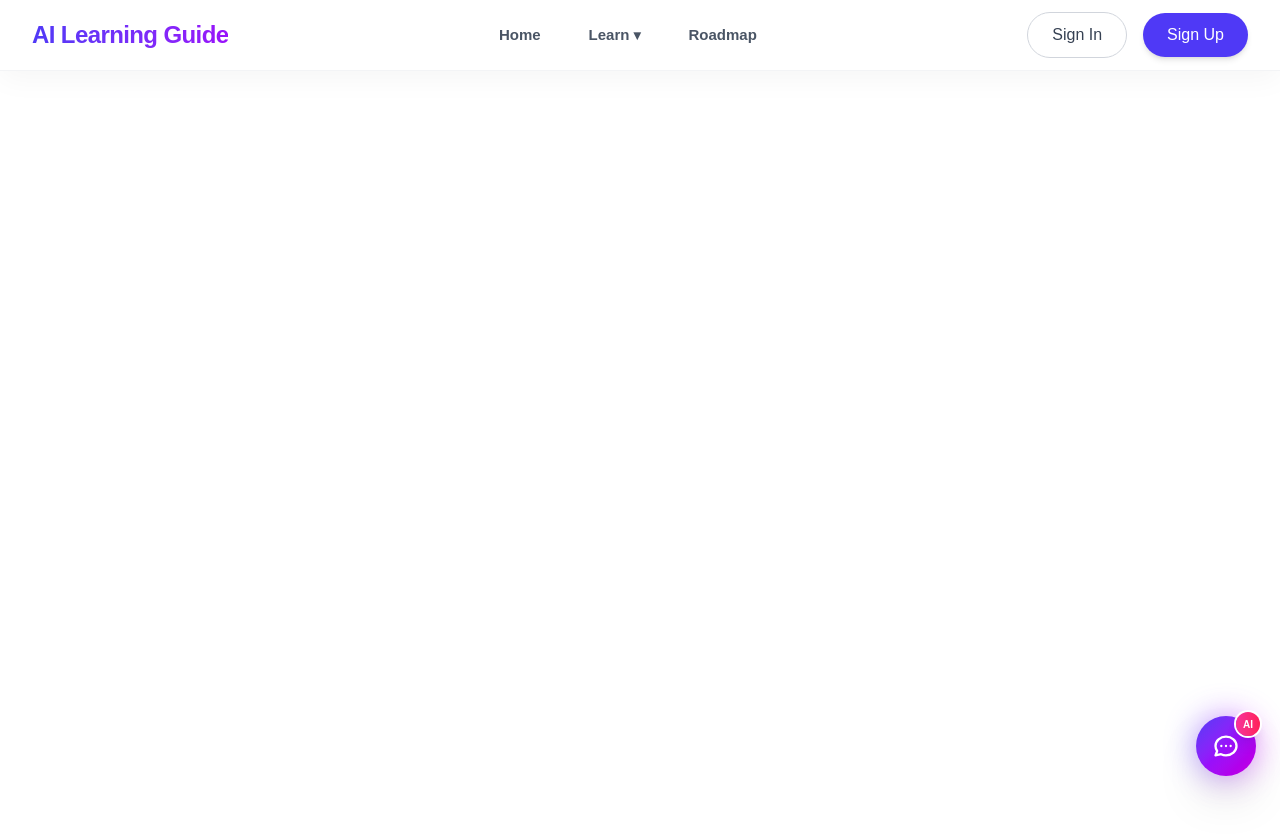
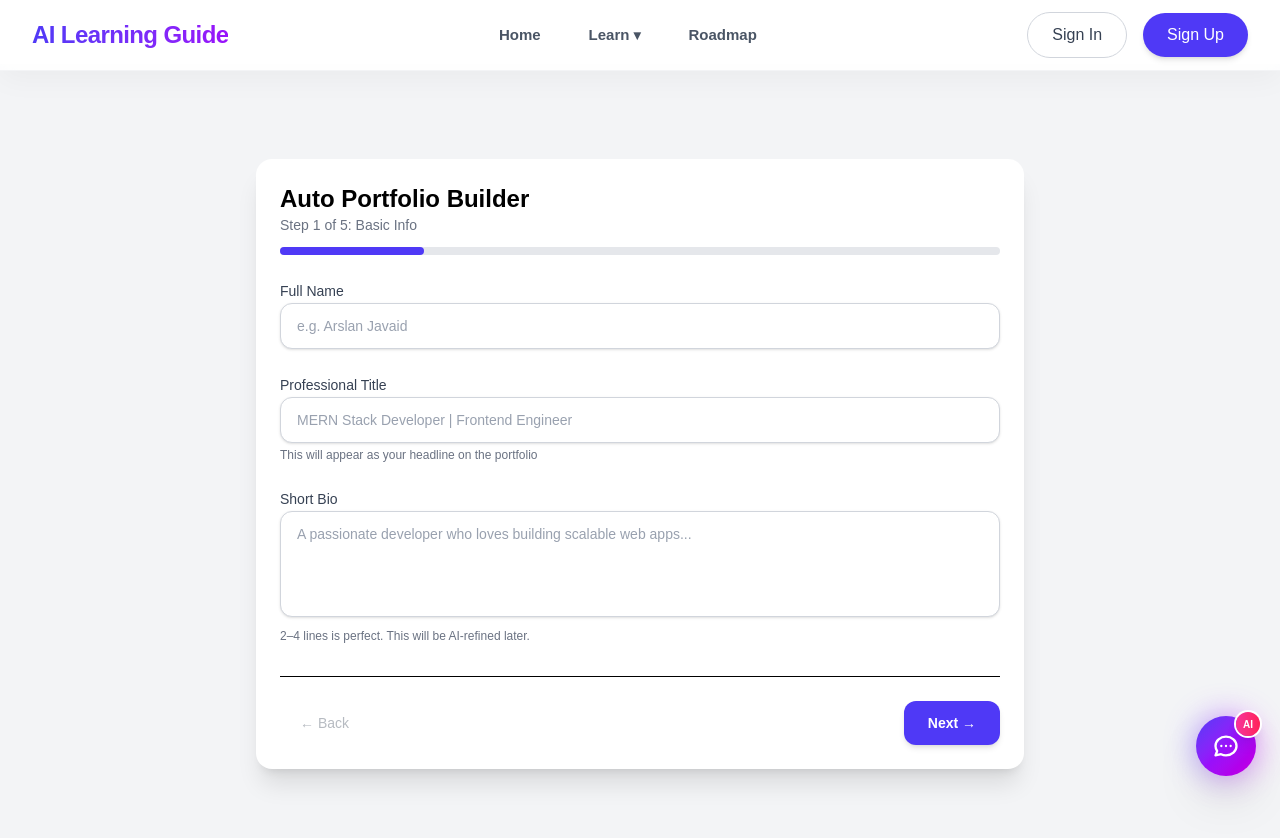
Before and after one commit to Arslanj9/AI_LearningApp_MERN, a React (Vite) app in the folder frontend/: page /portfolio-builder in a window 1280 px wide. Shown: the top 838 px of the page. Before the commit the page ends 800 px from the top, so only its background shows below. Built offline with nearby package versions, Linux system fonts and the light colour scheme.

Commit message:
Working on Portfolio Builder

```diff
--- a/frontend/src/App.jsx
+++ b/frontend/src/App.jsx
@@ -7,7 +7,7 @@ import Home from "./pages/Home";
 import Roadmap from "./pages/Roadmap";
 import Chatbot from './components/chatBot';
 import ChatWidget from './components/ChatWidget';
-
+import AutoPortfolioBuilder from "./pages/AutoPortfolioBuilder";
 
 // Domains
 import Domains from "./pages/Domains";
@@ -32,6 +32,8 @@ function App() {
           <Route path="/roadmap" element={<Roadmap />} />
           <Route path="/roadmap/python" element={<Python />} />
           <Route path="/chatbot" element={<Chatbot />} />
+          <Route path="/portfolio-builder" element={<AutoPortfolioBuilder />} />
+
 
           {/* Domain Pages */}
           <Route path="/domains/:domain" element={<Domains />} />
--- a/frontend/src/pages/AutoPortfolioBuilder.jsx
+++ b/frontend/src/pages/AutoPortfolioBuilder.jsx
@@ -35,27 +35,72 @@ export default function AutoPortfolioBuilder() {
 
                 {/* Step Content */}
                 {step === 0 && (
-          <div className="space-y-4">
+                    <div className="space-y-6">
+                        {/* Full Name */}
+                        <div className="space-y-1">
+                            <label className="text-sm font-medium text-gray-700">
+                                Full Name
+                            </label>
                             <input
-              className="input"
-              placeholder="Full Name"
+                                type="text"
+                                placeholder="e.g. Arslan Javaid"
                                 value={formData.fullName}
-              onChange={(e) => setFormData({ ...formData, fullName: e.target.value })}
-            />
-            <input
-              className="input"
-              placeholder="Professional Title (e.g. MERN Stack Developer)"
-              value={formData.title}
-              onChange={(e) => setFormData({ ...formData, title: e.target.value })}
-            />
-            <textarea
-              className="input"
-              placeholder="Short Bio"
-              value={formData.bio}
-              onChange={(e) => setFormData({ ...formData, bio: e.target.value })}
+                                onChange={(e) =>
+                                    setFormData({ ...formData, fullName: e.target.value })
+                                }
+                                className="w-full rounded-xl border border-gray-300 bg-white px-4 py-3
+                   text-sm placeholder-gray-400 shadow-sm
+                   focus:border-indigo-500 focus:ring-2 focus:ring-indigo-500/20
+                   transition"
                             />
                         </div>
+
+                        {/* Professional Title */}
+                        <div className="space-y-1">
+                            <label className="text-sm font-medium text-gray-700">
+                                Professional Title
+                            </label>
+                            <input
+                                type="text"
+                                placeholder="MERN Stack Developer | Frontend Engineer"
+                                value={formData.title}
+                                onChange={(e) =>
+                                    setFormData({ ...formData, title: e.target.value })
+                                }
+                                className="w-full rounded-xl border border-gray-300 bg-white px-4 py-3
+                   text-sm placeholder-gray-400 shadow-sm
+                   focus:border-indigo-500 focus:ring-2 focus:ring-indigo-500/20
+                   transition"
+                            />
+                            <p className="text-xs text-gray-500">
+                                This will appear as your headline on the portfolio
+                            </p>
+                        </div>
+
+                        {/* Bio */}
+                        <div className="space-y-1">
+                            <label className="text-sm font-medium text-gray-700">
+                                Short Bio
+                            </label>
+                            <textarea
+                                rows={4}
+                                placeholder="A passionate developer who loves building scalable web apps..."
+                                value={formData.bio}
+                                onChange={(e) =>
+                                    setFormData({ ...formData, bio: e.target.value })
+                                }
+                                className="w-full rounded-xl border border-gray-300 bg-white px-4 py-3
+                   text-sm placeholder-gray-400 shadow-sm resize-none
+                   focus:border-indigo-500 focus:ring-2 focus:ring-indigo-500/20
+                   transition"
+                            />
+                            <p className="text-xs text-gray-500">
+                                2–4 lines is perfect. This will be AI-refined later.
+                            </p>
+                        </div>
+                    </div>
                 )}
+
 
                 {step === 1 && (
                     <div>
@@ -151,12 +196,43 @@ export default function AutoPortfolioBuilder() {
                 )}
 
                 {/* Navigation */}
-        <div className="flex justify-between mt-6">
-          <button onClick={back} disabled={step === 0} className="btn-secondary">Back</button>
-          <button onClick={next} className="btn-primary">
-            {step === steps.length - 1 ? "Generate Portfolio" : "Next"}
+                <div className="mt-8 flex items-center justify-between border-t pt-6">
+                    {/* Back Button */}
+                    <button
+                        onClick={back}
+                        disabled={step === 0}
+                        className="inline-flex items-center gap-2 rounded-xl px-5 py-2.5 text-sm font-medium
+               text-gray-600 transition
+               hover:bg-gray-100
+               focus:outline-none focus:ring-2 focus:ring-gray-300
+               disabled:cursor-not-allowed disabled:opacity-40 cursor-pointer"
+                    >
+                        ← Back
+                    </button>
+
+                    {/* Next / Generate Button */}
+                    <button
+                        onClick={next}
+                        className={`inline-flex items-center gap-2 rounded-xl px-6 py-3 text-sm font-semibold
+                text-white shadow-md transition cursor-pointer
+                focus:outline-none focus:ring-2 focus:ring-indigo-500/40
+                ${step === steps.length - 1
+                                ? "bg-gradient-to-r from-indigo-600 to-purple-600 hover:opacity-90"
+                                : "bg-indigo-600 hover:bg-indigo-700"
+                            }`}
+                    >
+                        {step === steps.length - 1 ? (
+                            <>
+                                Generate Portfolio 🚀
+                            </>
+                        ) : (
+                            <>
+                                Next →
+                            </>
+                        )}
                     </button>
                 </div>
+
             </div>
         </div>
     );
```
Lines whose indentation alone changed are shown as unchanged.
